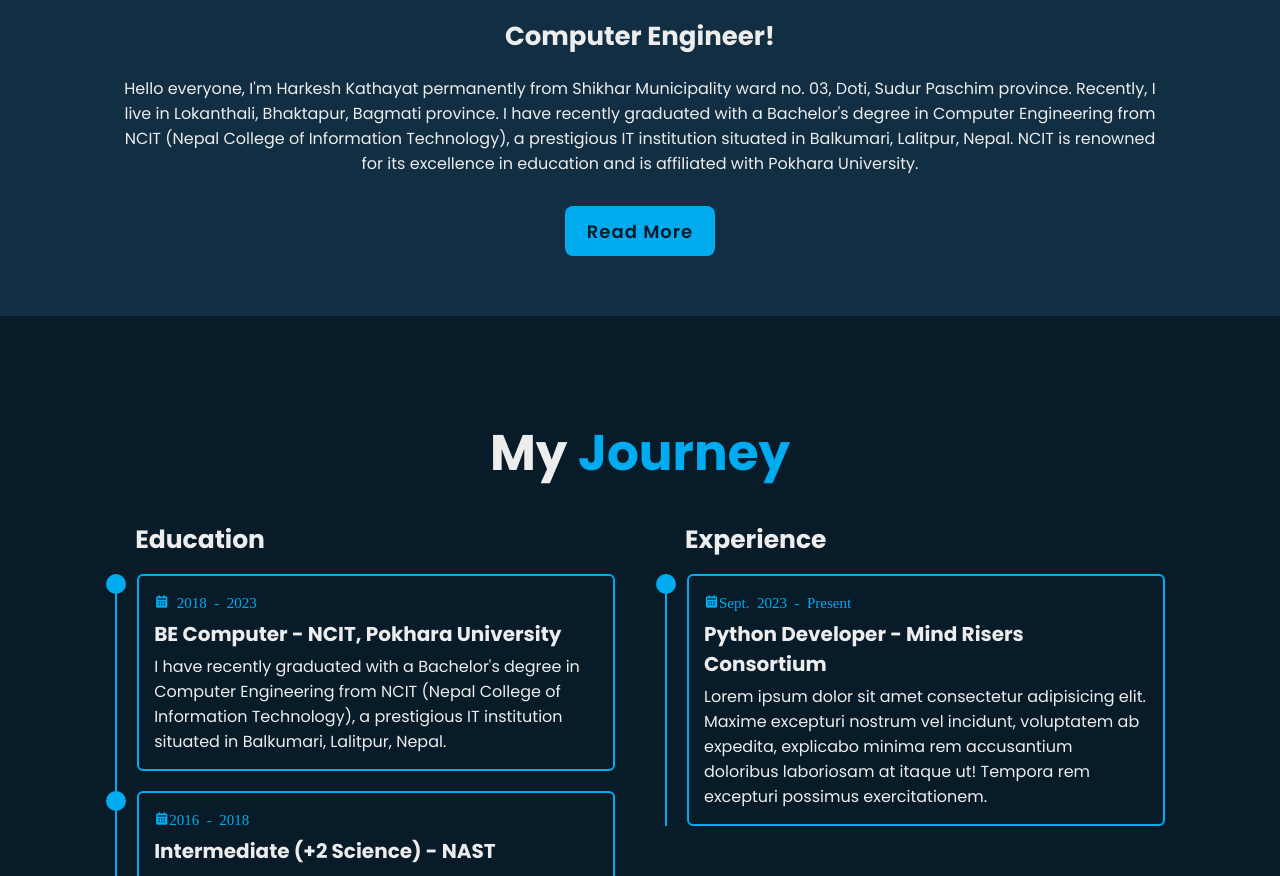
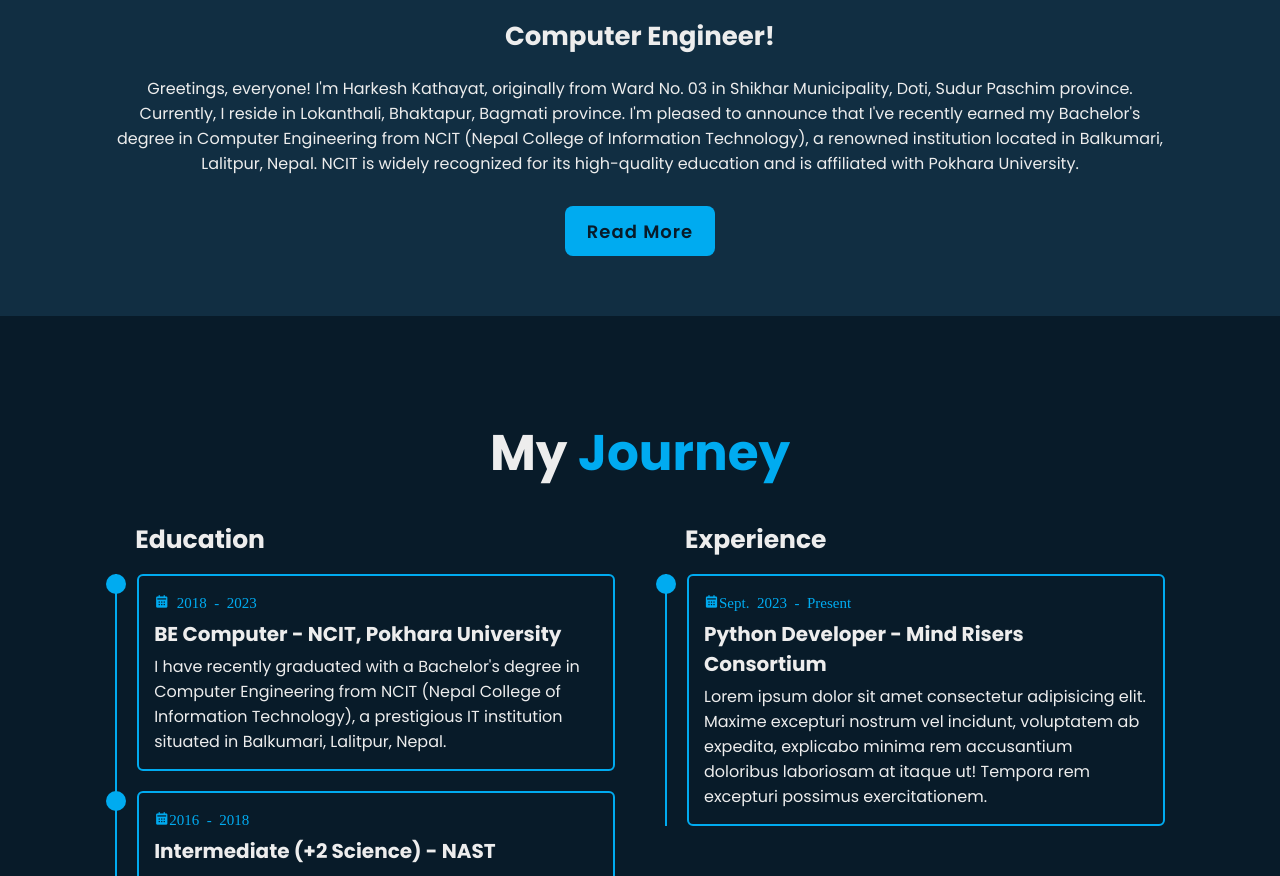
Before and after one commit to kaazisaheb/my_portfolio, a plain HTML site: page index.html in a window 1280 px wide. Shown: the part 1314-2190 px from the top of the page. Drawn offline with nearby package versions, Linux system fonts and the light colour scheme.

Commit message:
about me

```diff
--- a/index.html
+++ b/index.html
@@ -81,11 +81,11 @@
       <div class="about-content">
         <h3>Computer Engineer!</h3>
         <p>
-Hello everyone, I'm Harkesh Kathayat permanently from Shikhar Municipality ward no. 03, Doti, Sudur Paschim province. Recently,
- I live in Lokanthali, Bhaktapur, Bagmati province.
-I have recently graduated with a Bachelor's degree in Computer Engineering from NCIT (Nepal College of Information Technology),
-a prestigious IT institution situated in Balkumari, Lalitpur, Nepal.
- NCIT is renowned for its excellence in education and is affiliated with Pokhara University.
+          Greetings, everyone! I'm Harkesh Kathayat, originally from Ward No. 03 in Shikhar Municipality, Doti, Sudur Paschim province.
+          Currently, I reside in Lokanthali, Bhaktapur, Bagmati province. I'm pleased to announce that
+          I've recently earned my Bachelor's degree in Computer Engineering from NCIT (Nepal College of Information Technology),
+          a renowned institution located in Balkumari, Lalitpur, Nepal.
+          NCIT is widely recognized for its high-quality education and is affiliated with Pokhara University.
         <div class="btn-box btns">
           <a href="#" class="btn">Read More</a>
         </div>
```
